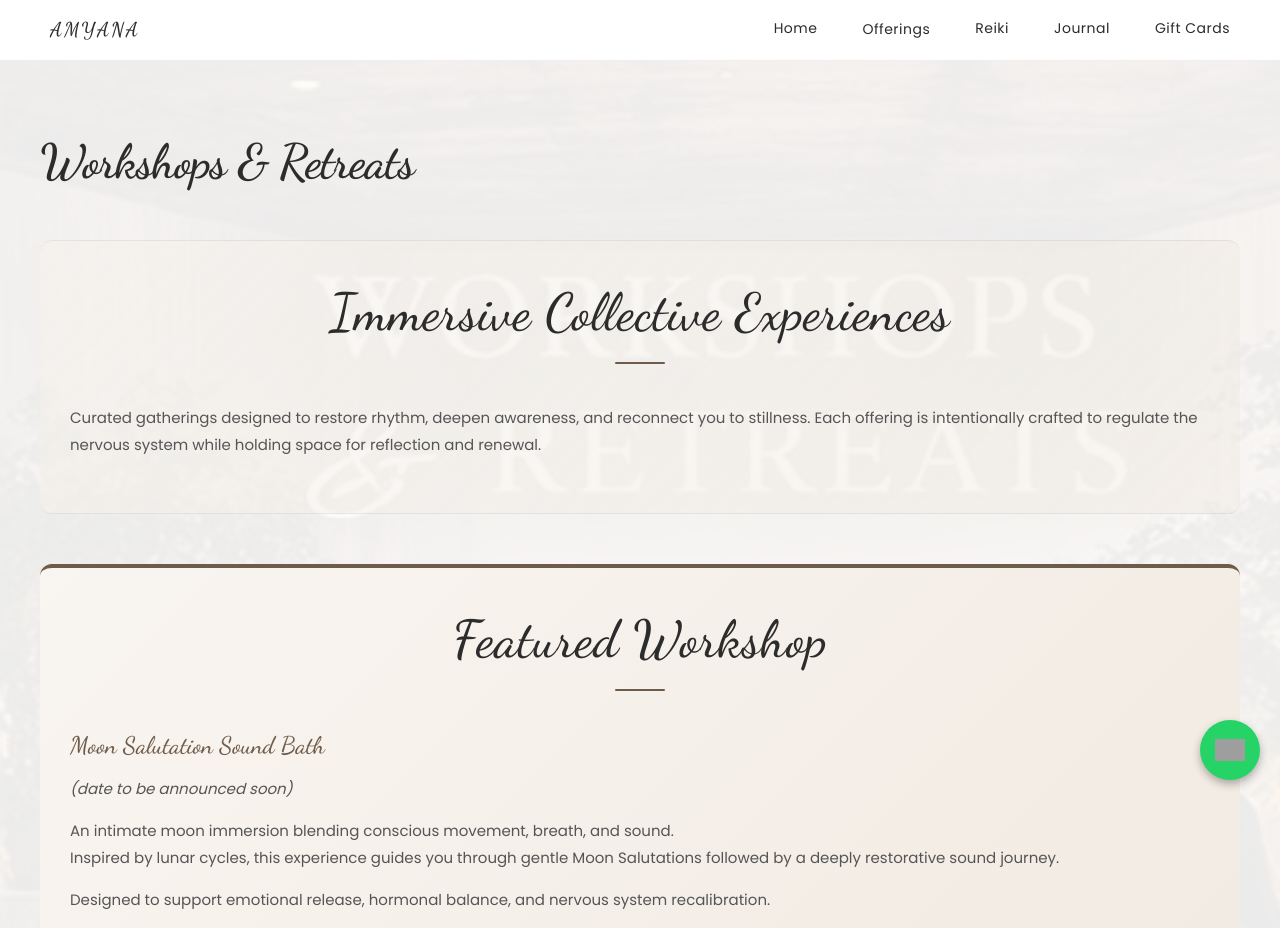
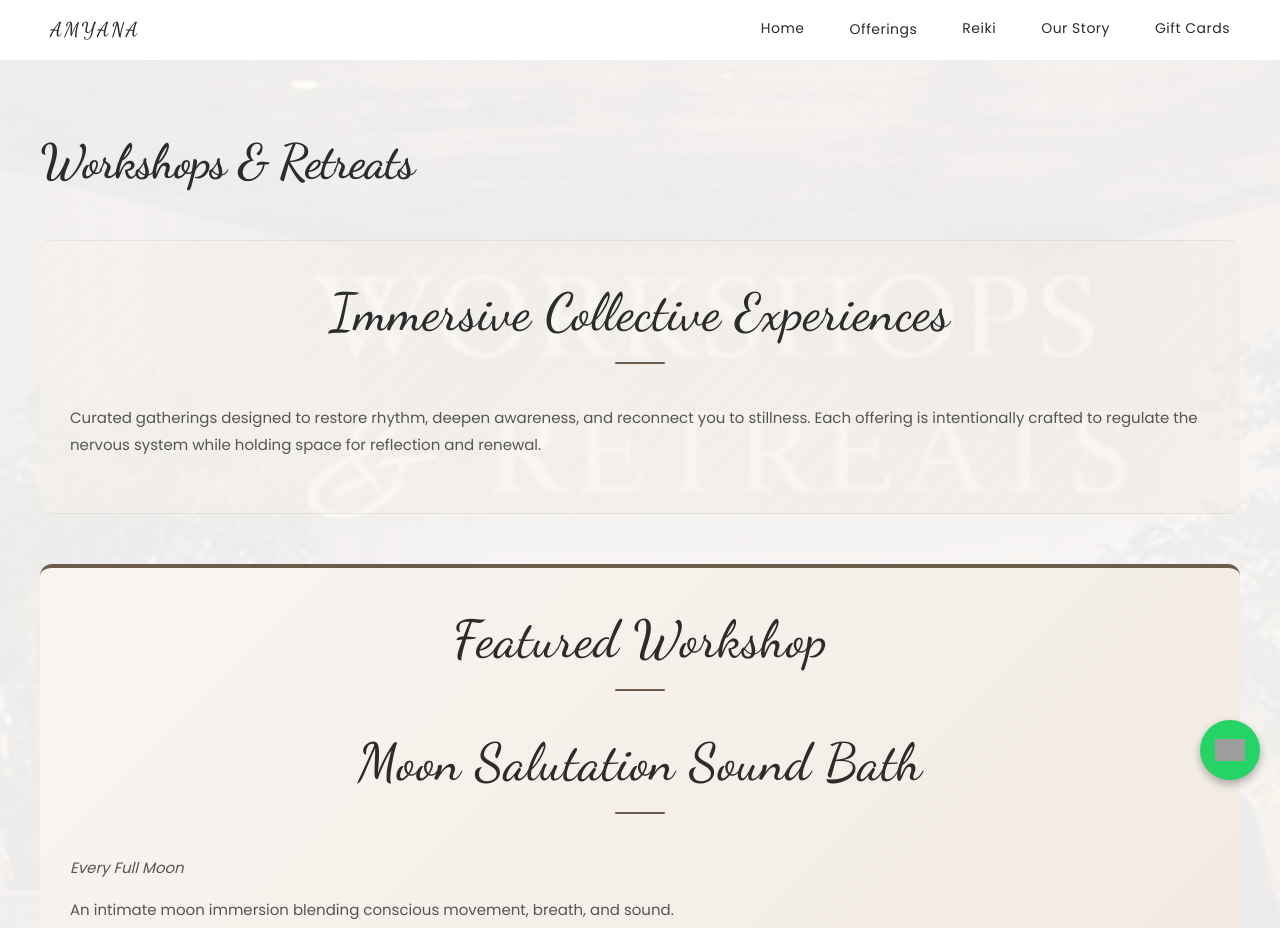
Before and after one commit to tomaryash54/amyana_v3_luxury_site, a React (Vite) app: page /workshops in a window 1280 px wide. Shown: the top 928 px of the page. Built offline with nearby package versions, Linux system fonts and the light colour scheme; grey boxes are pictures that could not be loaded.

Commit message:
Remove Journal page; add Our Story navbar link; update consultation buttons to Google Form; adjust Moon Salutation heading and date

```diff
--- a/src/App.jsx
+++ b/src/App.jsx
@@ -3,7 +3,6 @@ import {BrowserRouter,Routes,Route,Link} from "react-router-dom"
 import {useState, useEffect} from "react"
 import Home from "./pages/Home"
 import Reiki from "./pages/Reiki"
-import Journal from "./pages/Journal"
 import GiftCards from "./pages/GiftCards"
 import Sound from "./pages/Sound"
 import Workshops from "./pages/Workshops"
@@ -32,8 +31,8 @@ return(
 </div>
 </div>
 
-<Link to="/reiki" className="nav-item">Reiki</Link>
-<Link to="/journal" className="nav-item">Journal</Link>
+  <Link to="/reiki" className="nav-item">Reiki</Link>
+  <Link to="/our-story" className="nav-item">Our Story</Link>
 <Link to="/gift" className="nav-item">Gift Cards</Link>
 </div>
 
@@ -114,8 +113,7 @@ return(
 <Routes>
 <Route path="/" element={<Home/>}/>
 <Route path="/sound" element={<Sound/>}/>
-<Route path="/reiki" element={<Reiki/>}/>
-<Route path="/journal" element={<Journal/>}/>
+  <Route path="/reiki" element={<Reiki/>}/>
 <Route path="/gift" element={<GiftCards/>}/>
 <Route path="/workshops" element={<Workshops/>}/>
 <Route path="/corporate" element={<Corporate/>}/>
--- a/src/pages/Home.jsx
+++ b/src/pages/Home.jsx
@@ -58,13 +58,13 @@ return(
 </div>
 </Link>
 
-<Link to="/journal" className="offering-card">
+<Link to="/our-story" className="offering-card">
 <div className="card-image-wrapper">
 <img src="/images/journal.jpg" alt="Personal Healing"/>
 <div className="card-overlay"></div>
 </div>
 <div className="card-content">
-<h3>Personal Healing</h3>
+<h3>Our Story</h3>
 </div>
 </Link>
 
@@ -138,7 +138,7 @@ return(
 
 <div className="healer-buttons">
 <Link to="/our-story" className="btn-primary">KNOW OUR STORY</Link>
-<a href="https://wa.me/8448658684" target="_blank" rel="noopener noreferrer" className="btn-secondary">BOOK A CONSULTATION</a>
+<a href="https://forms.gle/wANCNbyqWHN4cgjz7" target="_blank" rel="noopener noreferrer" className="btn-secondary">BOOK A CONSULTATION</a>
 </div>
 </div>
 
--- a/src/pages/Journal.jsx
+++ /dev/null
@@ -1,26 +0,0 @@
-
-export default function Journal(){
-
-const posts=[
-{title:"The Power of Sound Healing",text:"How vibration helps regulate the nervous system."},
-{title:"Understanding Reiki Energy",text:"Exploring subtle energy healing."},
-{title:"Why Stillness Matters",text:"The role of stillness in modern wellness."}
-]
-
-return(
-<div className="container">
-<h1>Journal</h1>
-
-<div className="grid grid-3">
-{posts.map(p=>(
-<div className="card">
-<img src="/images/journal.jpg"/>
-<h3>{p.title}</h3>
-<p>{p.text}</p>
-</div>
-))}
-</div>
-
-</div>
-)
-}
--- a/src/pages/Reiki.jsx
+++ b/src/pages/Reiki.jsx
@@ -7,7 +7,7 @@ return(
 <section className="page-section hero-section">
 <h2>Subtle Energy. Intentional Alignment.</h2>
 <p>A restorative practice rooted in conscious touch and energetic awareness. Reiki supports emotional balance, clarity, and gentle nervous system regulation — both in-person and at a distance.</p>
-<a href="https://wa.me/8448658684" target="_blank" rel="noopener noreferrer" className="btn-primary">Schedule a Consultation</a>
+<a href="https://forms.gle/wANCNbyqWHN4cgjz7" target="_blank" rel="noopener noreferrer" className="btn-primary">Schedule a Consultation</a>
 </section>
 
 <section className="page-section">
--- a/src/pages/Workshops.jsx
+++ b/src/pages/Workshops.jsx
@@ -11,8 +11,8 @@ return(
 
 <section className="page-section featured-workshop">
 <h2>Featured Workshop</h2>
-<h3>Moon Salutation Sound Bath</h3>
-<p className="date-tag">(date to be announced soon)</p>
+<h2>Moon Salutation Sound Bath</h2>
+<p className="date-tag">Every Full Moon</p>
 
 <p>An intimate moon immersion blending conscious movement, breath, and sound.<br/>
 Inspired by lunar cycles, this experience guides you through gentle Moon Salutations followed by a deeply restorative sound journey.</p>
```
